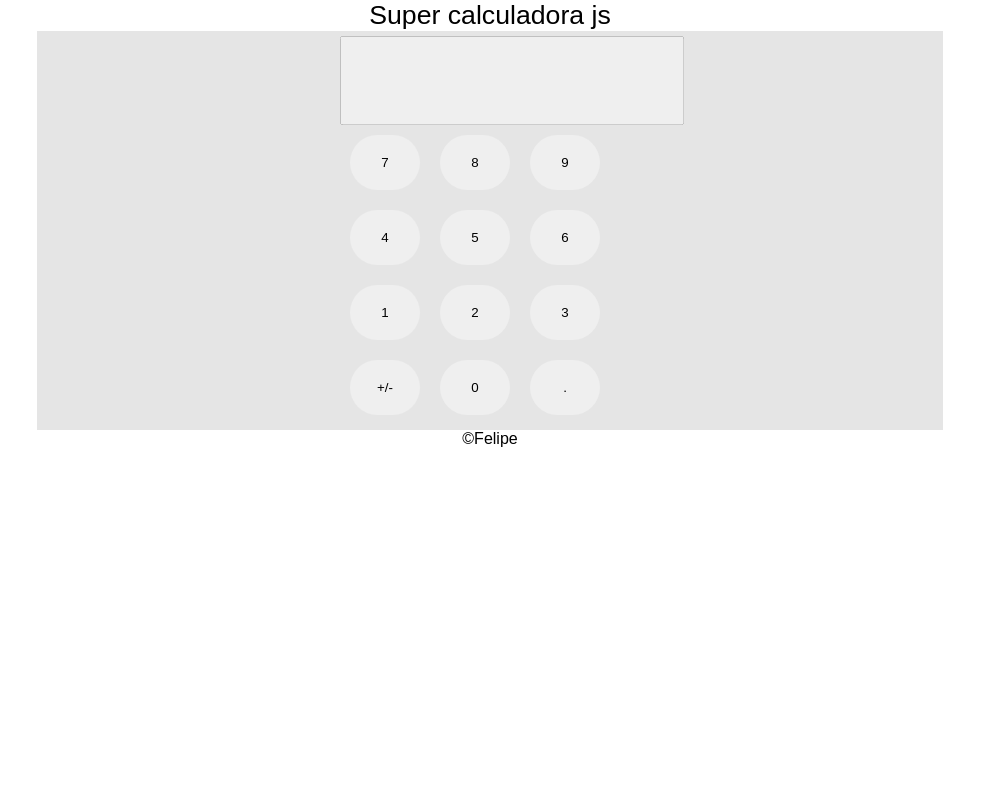
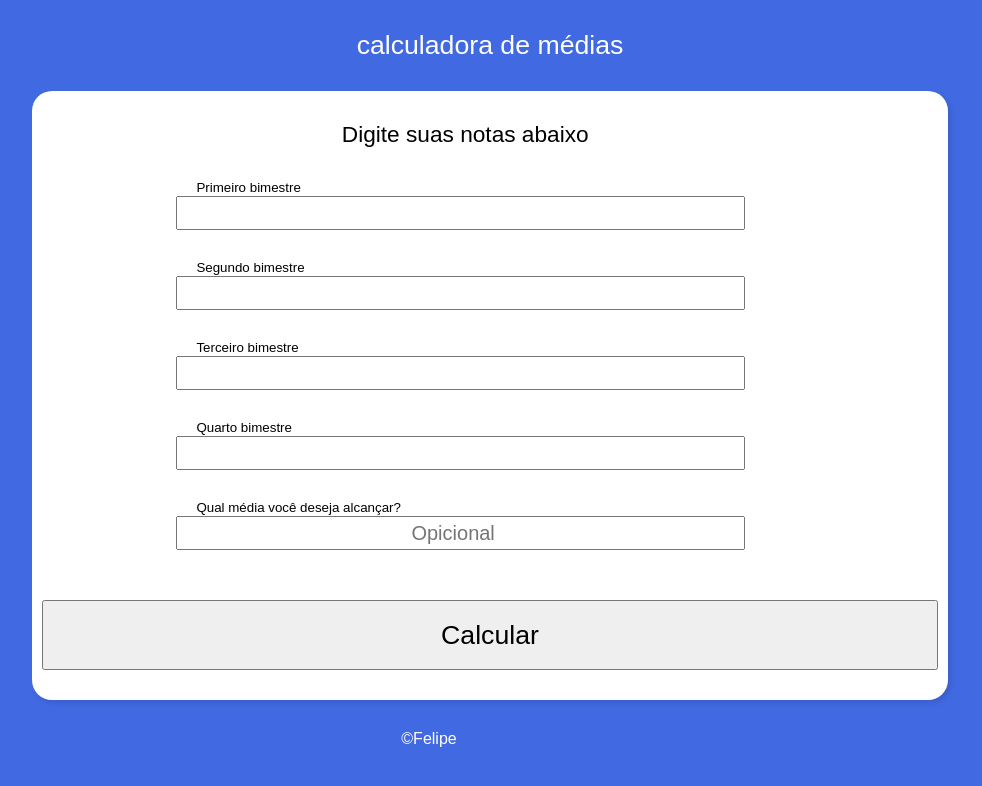
Before and after one commit to felipedantas043/calculadora, a plain HTML site: page index.html in a window 1280 px wide. Shown: the whole page, without its empty margins (150-1132 px from the left). Drawn offline with Linux system fonts and the light colour scheme.

Commit message:
o javascript ta funcionando

```diff
--- a/css/style.css
+++ b/css/style.css
@@ -5,49 +5,64 @@
     margin: 0;
     font-family: Arial, Helvetica, sans-serif;
 }
+body{
+    background-color: royalblue;
+}
 header{
+    color: white;
     text-align: center;
     font-size: 20pt;
+    padding: 30px;
 }
 section{
     margin: 0 auto;
-    padding: 5px;
+    padding: 10px;
     width: 70%;
-    background-color: rgba(0, 0, 0, .1);
+    background-color: white;
+    border-radius: 20px;
+    box-shadow: 3px 3px 5px rgba(0, 0, 0, .1);
 
 }
+.conteudo div{
+    display: grid;
+    margin: 30px auto 30px auto;
+    grid-template-columns: 1fr;
+    grid-template-rows: repeat(4, 80px);
+    width: 70%;
 
-#resultado{
-    width: 300px;
-    margin: 0 auto;
 }
-#txtResultado{
-    text-align: right;
-    font-size: 30pt;
-    padding: 20px;
+.conteudo div label{
+    font-size: 10pt;
+    margin: 20px;
+}
+.conteudo div input{
     width: 100%;
+    height: 30px;
+    font-size: 15pt;
+    text-align: center;
+}
+p{
+    width: 90%;
 }
 
-
-.botoes{
-    width: 300px;
-    margin: 0 auto;
-    display: grid;
-    grid-template-columns:repeat(3, 90px);
+#btnCalc{
+    margin: 20px auto 20px auto;
+    font-size: 20pt;
+    width: 100%;
+    height: 70px;
 }
-.botoes input{
-    width: 70px;
-    padding: 20px;
-    margin: 10px;
-    border: none;
-    border-radius: 50px;
-}
-.botoes input:hover{
-    cursor: pointer;
-    background-color: rgba(0, 0, 0, .1);
+footer{
+    color: white;
+    text-align: center;
+    padding: 30px;
 }
 
-footer{
-    text-align: center;
-
+@media (max-width: 1000px){
+    .conteudo div{
+        grid-template-columns: 1fr;
+        grid-template-rows: repeat(4, 80px);
+    }
+    p{
+        width: unset;
+    }
 }
--- a/index.html
+++ b/index.html
@@ -9,17 +9,38 @@
 </head>
 <body>
     <header>
-        Super calculadora js
+        calculadora de médias
     </header>
     <section>
-        <div id="resultado">
-            <input type="text" name="txtResultado" id="txtResultado" disabled>
+        <div class="conteudo">
+            <p style="font-size: 17pt; text-align: center; margin: 20px;">Digite suas notas abaixo</p>
+            <div>
+                <p>
+                    <label for="n1">Primeiro bimestre</label>
+                    <input type="number" name="n1" id="n1" max="10" min="0">
+                </p>
+                <p>
+                    <label for="n2">Segundo bimestre</label>
+                    <input type="number" name="n2" id="n2" max="10" min="0">
+                </p>
+                <p>
+                    <label for="n3">Terceiro bimestre</label>
+                    <input type="number" name="n3" id="n3" max="10" min="0">
+                </p>
+                <p>
+                    <label for="n4">Quarto bimestre</label>
+                    <input type="number" name="n4" id="n4" max="10" min="0">
+                </p>
+                <p id="media">
+                    <label for="media">Qual média você deseja alcançar?</label>
+                    <input type="number" name="media" id="objetivo" max="10" min="0" placeholder="Opicional">
+                </p>
+
+            </div>
+            <input type="button" value="Calcular" id="btnCalc" onclick="calcular()">
         </div>
-        <div class="botoes">
-            <input type="button" value="7" onclick="n7()" id="n7">  <input type="button" value="8"><input type="button" value="9">
-            <input type="button" value="4">  <input type="button" value="5"><input type="button" value="6">
-            <input type="button" value="1">  <input type="button" value="2"><input type="button" value="3">
-            <input type="button" value="+/-"><input type="button" value="0"><input type="button" value=".">
+        <div id="res">
+
         </div>
     </section>
     <footer>
--- a/script.js
+++ b/script.js
@@ -1,3 +1,34 @@
-function n7() {
+let n1 = document.getElementById('n1')
+let n2 = document.getElementById('n2')
+let n3 = document.getElementById('n3')
+let n4 = document.getElementById('n4')
+let objetivo = document.getElementById('objetivo')
+
+
+function media(n1, n2, n3, n4) {
+    let m = (Number(n1) + Number(n2) + Number(n3) + Number(n4)) /4
+    return m
+}
+function calcular() {
+    let max = 10
+    let min = 0
+    let res = document.getElementById('res')
+    if (n1.value > max || n2.value > max || n2.value > max || n3.value > max ) {
+        alert('Suas notas não podem ser maior que 10.')
+    }else if(n1.value < min || n2.value < min || n2.value < min || n3.value < min ){
+        alert('Suas notas não podem ser menor que 0')
+    }else{
+        let resultadoMedia = media(n1.value, n2.value, n3.value, n4.value)
+        if (objetivo.value.length == "") {
+            res.innerHTML = `Sua média foi ${resultadoMedia}. `
+        }else{
+            res.innerHTML = `Sua média foi ${resultadoMedia}. `
+            if (resultadoMedia >= objetivo.value) {
+                res.innerHTML += ` Parabéns! Você alcançou sua média.`
+            }else{
+                res.innerHTML += ` Para alcançar a sua média, você precisa de mais ${objetivo.value-resultadoMedia} pontos.`
+            }
+        }
+    }
 
 }
```
